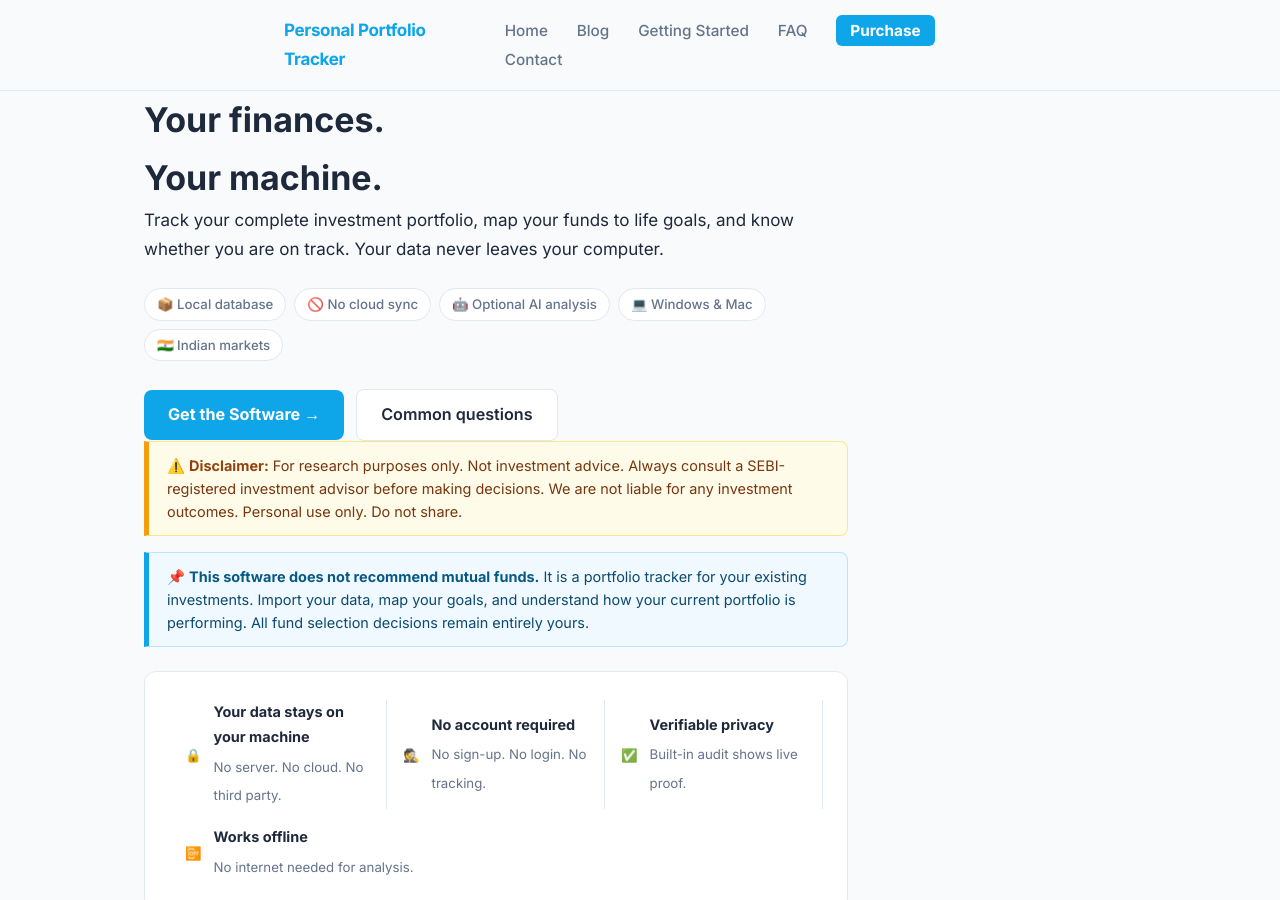
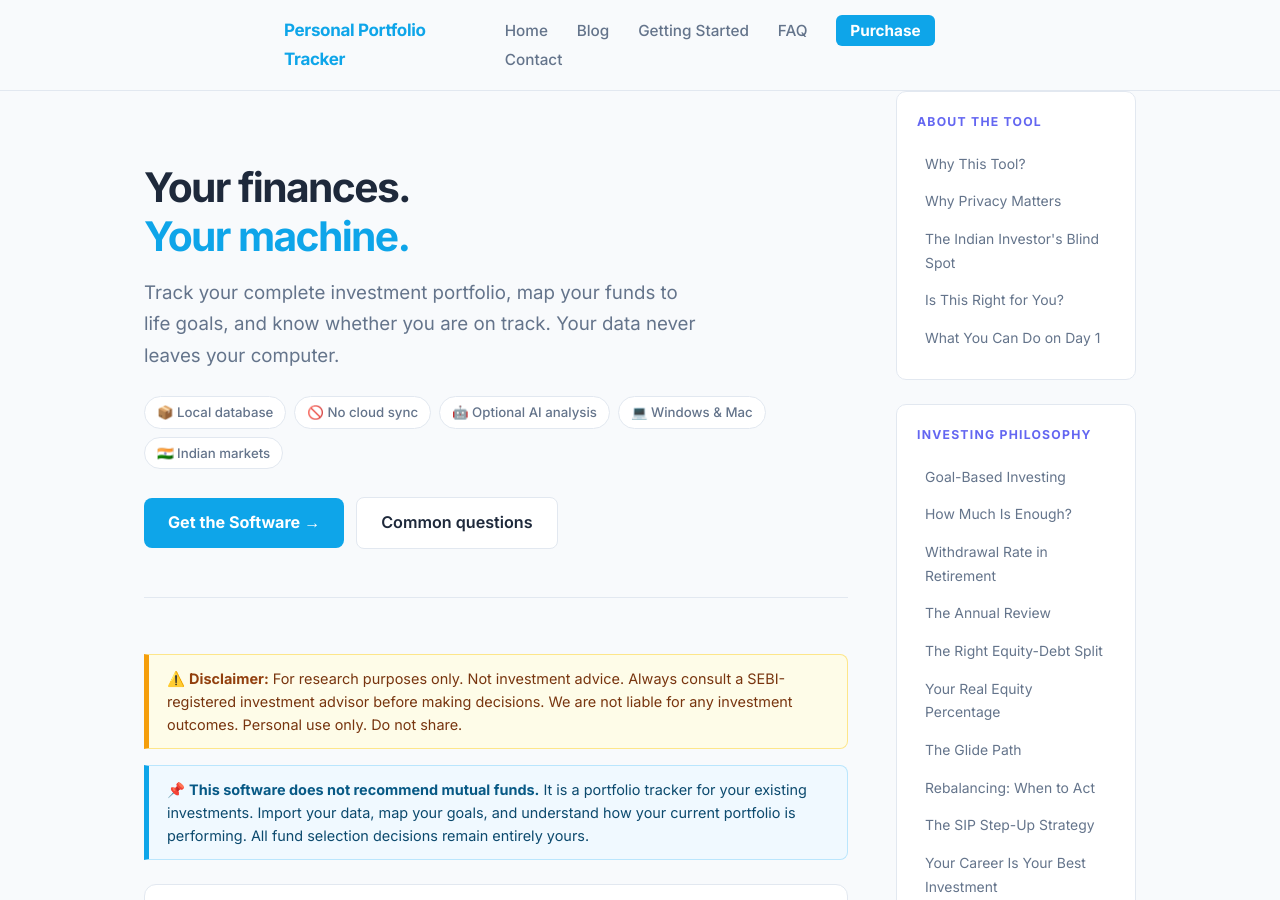
Before and after one commit to srikrishna2024/portfolio-tracker-blog, a Jekyll site: the page built from index.html, in a window 1280 px wide and 900 px high. Built offline with Jekyll 4.4.1, drawn with Linux system fonts in a browser that asks for light colours.

Commit message:
fix home page sidebar layout: clean up nested grid, restore hero section wrapper

```diff
--- a/index.html
+++ b/index.html
@@ -5,6 +5,8 @@
 
 <div class="home-full-layout">
 <div class="home-full-main">
+
+<section class="hero">
   <h1>Your finances.<br><span>Your machine.</span></h1>
   <p>Track your complete investment portfolio, map your funds to life goals, and know whether you are on track. Your data never leaves your computer.</p>
   <div class="hero-badges">
@@ -162,9 +164,8 @@
   </div>
 </div>
 
-<!-- Latest posts + sidebar -->
-<div class="home-posts-layout">
-  <div class="home-posts-main">
+<!-- Latest posts -->
+<div class="section-block">
   <p class="section-label">Latest posts</p>
   <ul class="post-list">
     {% for post in site.posts %}
@@ -182,6 +183,7 @@
     {% endfor %}
   </ul>
 </div>
+
 </div>
 
 {% include sidebar.html %}
```
Lines whose indentation alone changed are shown as unchanged.
